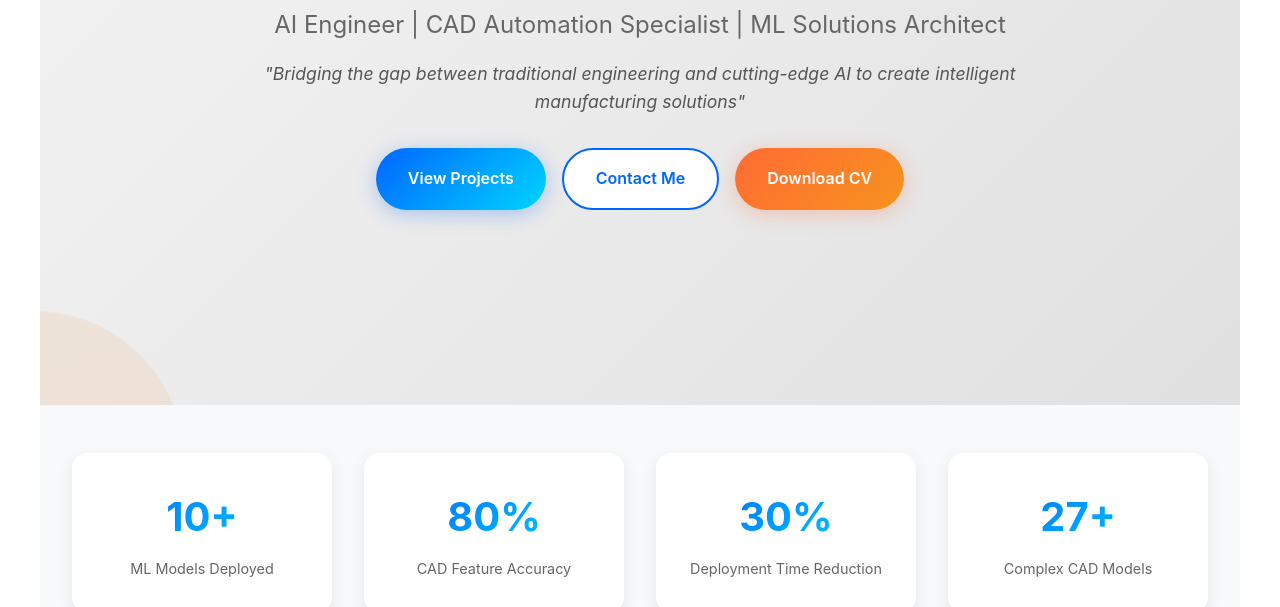
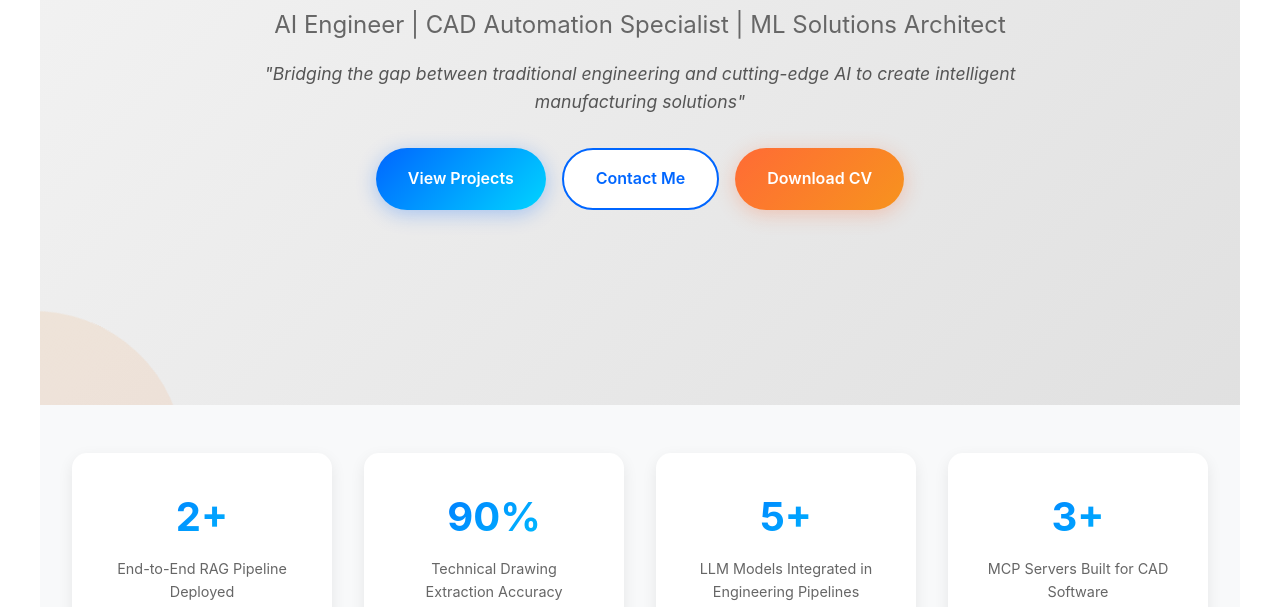
Before and after one commit to Hassan23121999/Portfolio, a plain HTML site: page index.html in a window 1280 px wide. Shown: the part 345-952 px from the top of the page. Drawn offline with Linux system fonts and the light colour scheme.

Commit message:
update resume

```diff
--- a/index.html
+++ b/index.html
@@ -878,20 +878,20 @@
     <section class="stats">
         <div class="stats-grid">
             <div class="stat-item">
-                <div class="stat-number">10+</div>
-                <div class="stat-label">ML Models Deployed</div>
+                <div class="stat-number">2+</div>
+                <div class="stat-label">End-to-End RAG Pipeline Deployed</div>
             </div>
             <div class="stat-item">
-                <div class="stat-number">80%</div>
-                <div class="stat-label">CAD Feature Accuracy</div>
+                <div class="stat-number">90%</div>
+                <div class="stat-label">Technical Drawing Extraction Accuracy</div>
             </div>
             <div class="stat-item">
-                <div class="stat-number">30%</div>
-                <div class="stat-label">Deployment Time Reduction</div>
+                <div class="stat-number">5+</div>
+                <div class="stat-label">LLM Models Integrated in Engineering Pipelines</div>
             </div>
             <div class="stat-item">
-                <div class="stat-number">27+</div>
-                <div class="stat-label">Complex CAD Models</div>
+                <div class="stat-number">3+</div>
+                <div class="stat-label">MCP Servers Built for CAD Software</div>
             </div>
         </div>
     </section>
@@ -1374,7 +1374,7 @@
             <div class="project-card" data-category="ai tools cad">
                 <div class="project-video">
                     <iframe width="100%" height="250"
-                            src="https://www.youtube.com/embed/STEP_ANALYZER_ID"
+                            src="https://www.youtube.com/embed/of41ci74IHA"
                             frameborder="0"
                             allow="accelerometer; autoplay; clipboard-write; encrypted-media; gyroscope; picture-in-picture"
                             allowfullscreen>
```
